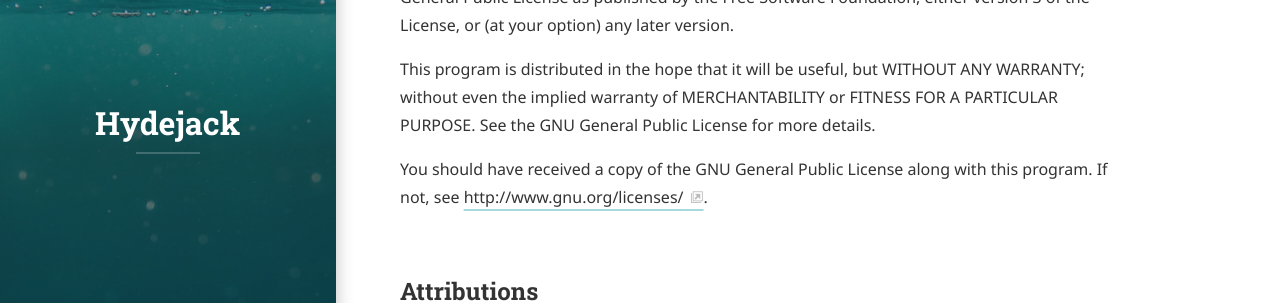
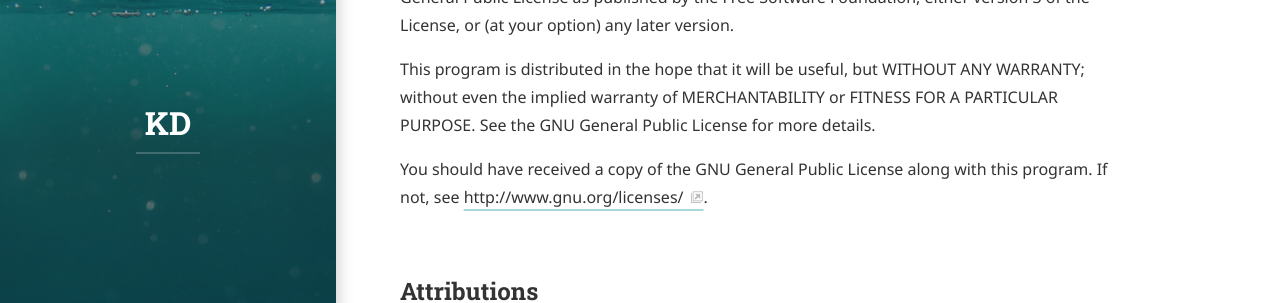
Before and after one commit to cdhivy/hyde, a Jekyll site: the page built from NOTICE.md, in a window 1280 px wide. Shown: the part 300-603 px from the top of the page. Built offline with Jekyll 4.4.1, drawn with Linux system fonts in a browser that asks for light colours; cached includes are drawn as plain includes; some web fonts are replaced; our own code applies the rules of GitHub Pages for plain Markdown files.

Commit message:
Update _config.yml

```diff
--- a/_config.yml
+++ b/_config.yml
@@ -1,5 +1,5 @@
 lang:                  en
-title:                 Hydejack
+title:                 KD
 copyright:             © 2021. All rights reserved.
 
 accent_image:          /assets/img/sidebar-bg.jpg
@@ -19,11 +19,11 @@ hydejack:
   no_push_state:       false
   no_drawer:           false
   no_navbar:           false
-  no_search:           false
+  no_search:           true
   no_inline_css:       false
   no_page_style:       false
   no_break_layout:     true
-  no_toc:              false
+  no_toc:              true
   no_third_column:     false
   no_large_headings:   false
   no_structured_data:  false
@@ -33,11 +33,11 @@ hydejack:
   use_lsi:             true
   cookies_banner:      true
   advertise:           true
-  hide_dates:          false
-  hide_last_modified:  false
+  hide_dates:          true
+  hide_last_modified:  true
 
   dark_mode:
-    always:            false
+    always:            true
     dynamic:           true
     sunrise:           6
     sunset:            18
```
